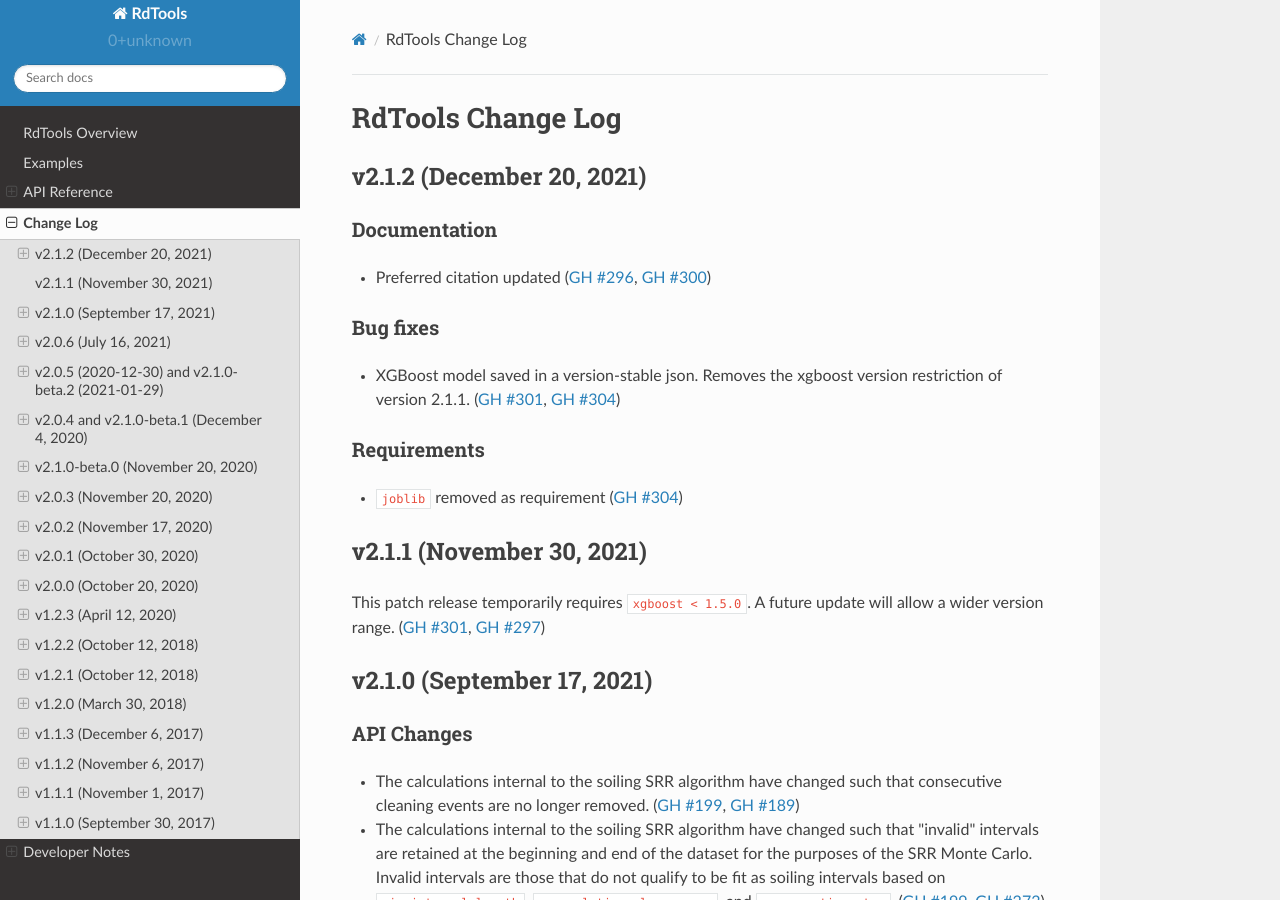
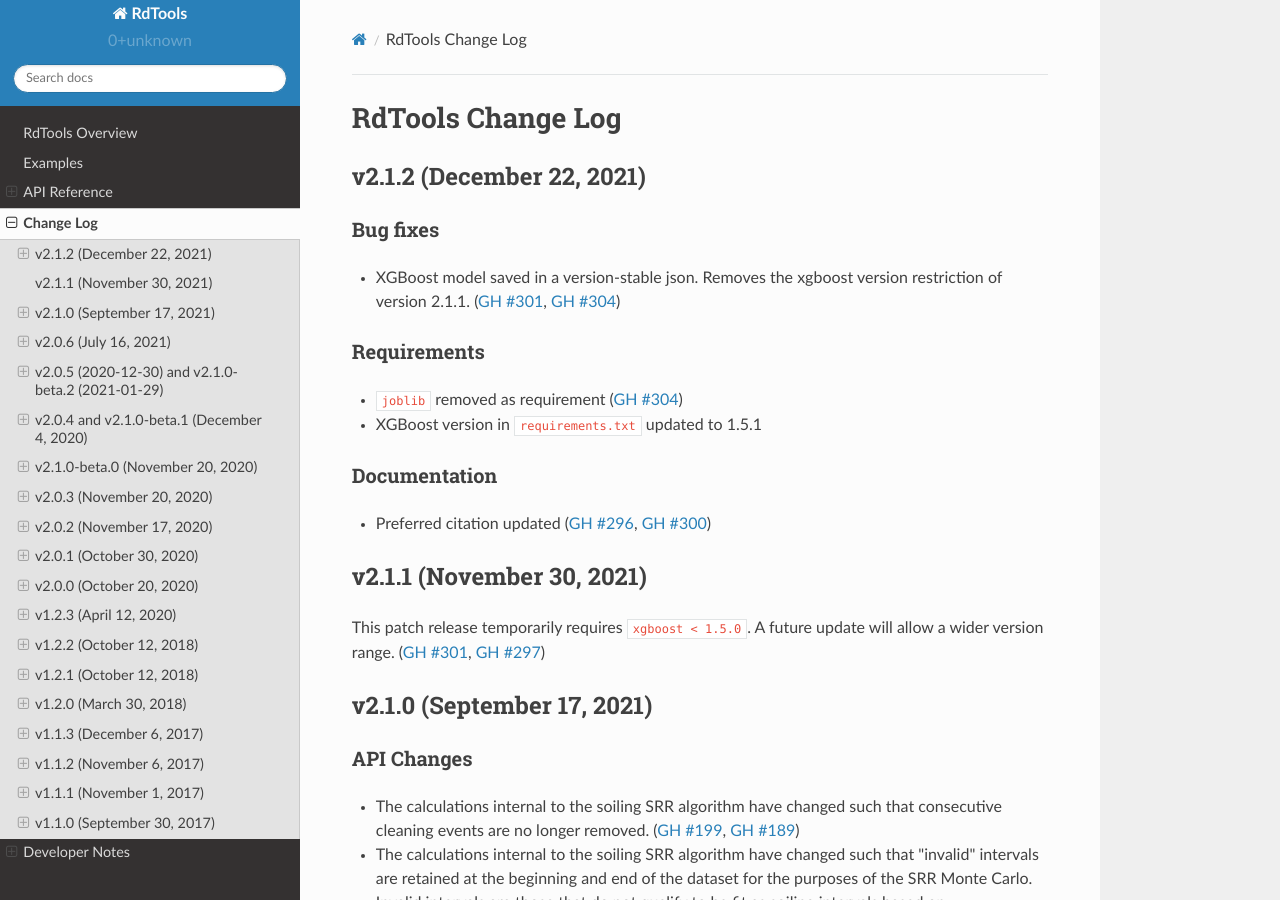
Before and after one commit to NREL/rdtools, a Sphinx documentation site: the page built from docs/sphinx/source/changelog.rst, in a window 1280 px wide and 900 px high. Built offline with Sphinx 7.4.7 and the Read the Docs theme 2.0.0, drawn with Linux system fonts in a browser that asks for light colours; pages that are not in the unit, such as notebooks, are missing from menus.

Commit message:
adjust changelog

```diff
--- a/docs/sphinx/source/changelog/v2.1.2.rst
+++ b/docs/sphinx/source/changelog/v2.1.2.rst
@@ -1,10 +1,6 @@
 **************************
-v2.1.2 (December 20, 2021)
+v2.1.2 (December 22, 2021)
 **************************
-
-Documentation
--------------
-* Preferred citation updated (:issue:`296`, :pull:`300`)
 
 Bug fixes
 ---------
@@ -13,3 +9,8 @@
 Requirements
 ------------
 * ``joblib`` removed as requirement (:pull:`304`)
+* XGBoost version in ``requirements.txt`` updated to 1.5.1
+
+Documentation
+-------------
+* Preferred citation updated (:issue:`296`, :pull:`300`)
```
